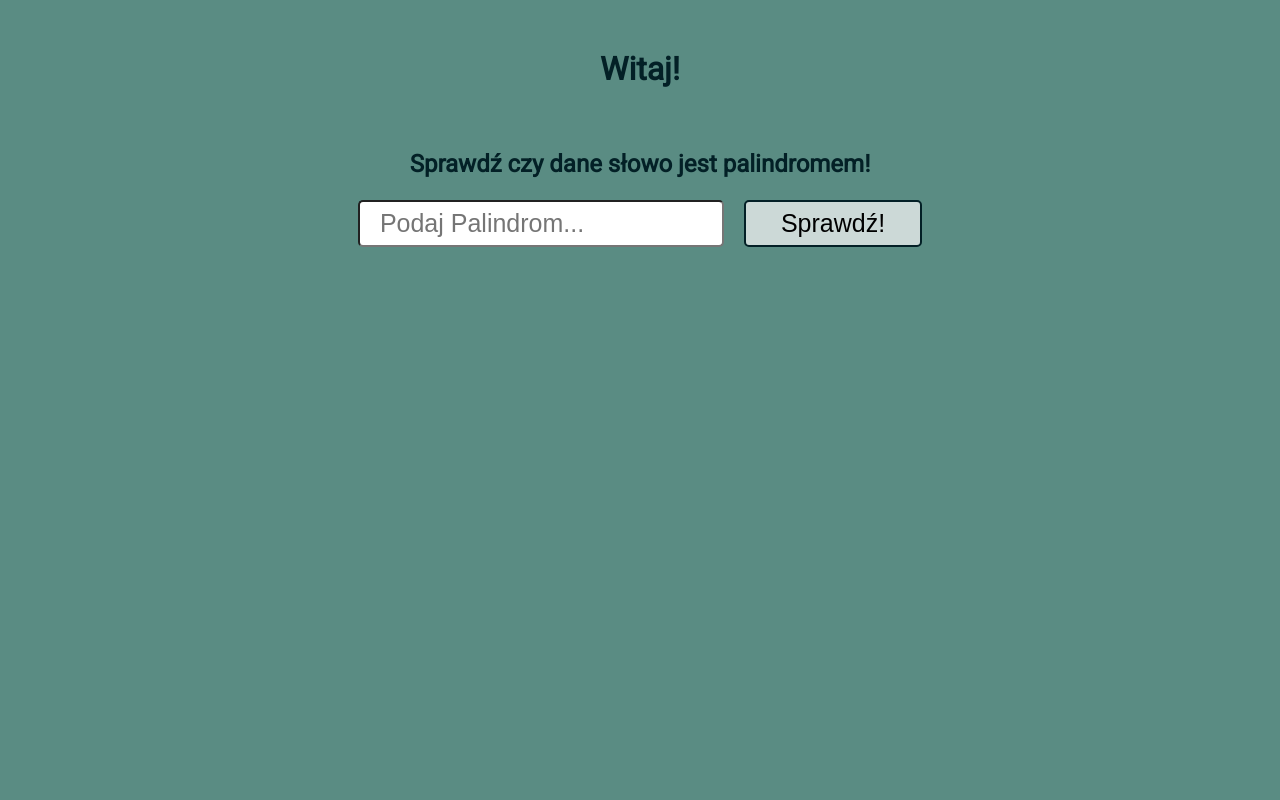
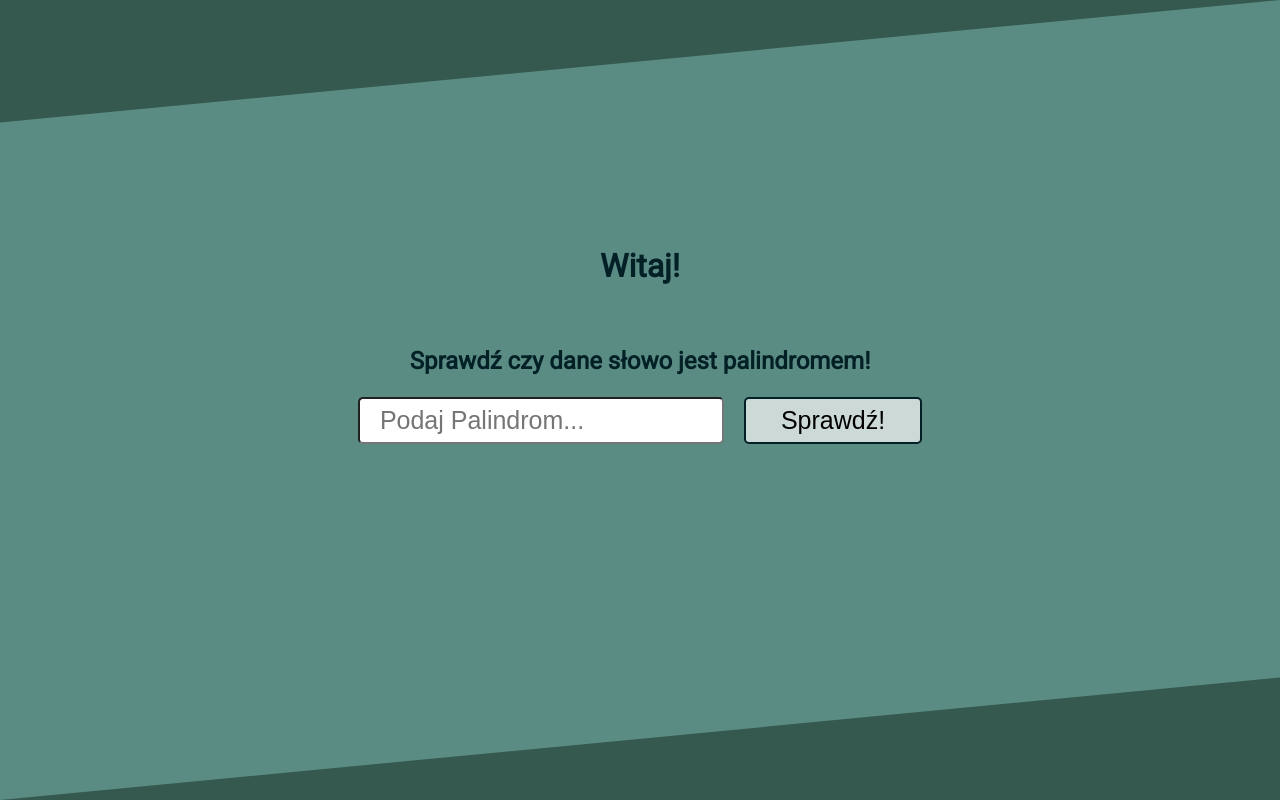
Before and after one commit to wojcik96/Palindrome-Checker, a plain HTML site: page index.html in a window 1280 px wide. Drawn offline with Linux system fonts and the light colour scheme.

Commit message:
Better function and better styles

```diff
--- a/main.js
+++ b/main.js
@@ -19,7 +19,8 @@ function checkWords() {
       counterGodLetter++;
     } else return;
   });
+  if (!value) return;
   value.length === counterGodLetter
-    ? (span.textContent = "Słowo jest palindromem")
-    : (span.textContent = "Słowo nie jest palindromem");
+    ? (span.textContent = `Słowo: ${value.join("")} jest palindromem`)
+    : (span.textContent = `Słowo: ${value.join("")} nie jest palindromem`);
 }
--- a/style.css
+++ b/style.css
@@ -19,10 +19,30 @@ html {
 div.wrapper {
   display: flex;
   flex-direction: column;
-  justify-content: flex-start;
+  justify-content: center;
   align-items: center;
   height: 100vh;
   background-color: #5a8c83;
+}
+div.wrapper::after {
+  content: "";
+  position: absolute;
+  bottom: 0;
+  left: 0;
+  right: 0;
+  height: 350px;
+  background-color: #36594f;
+  clip-path: polygon(100% 65%, 0% 100%, 100% 100%);
+}
+div.wrapper::before {
+  content: "";
+  position: absolute;
+  top: 0;
+  left: 0;
+  right: 0;
+  height: 350px;
+  background-color: #36594f;
+  clip-path: polygon(100% 0%, 0% 0%, 0% 35%);
 }
 
 input {
```
